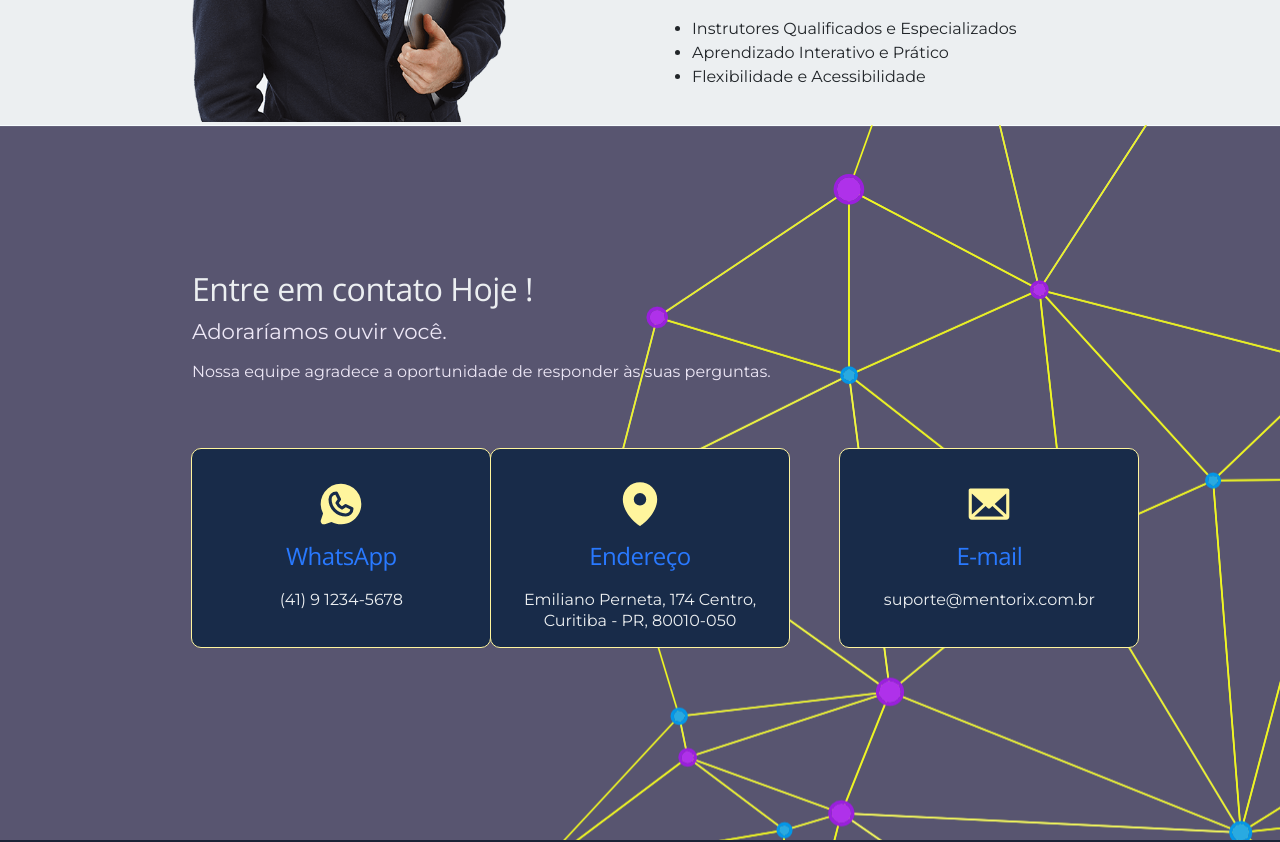
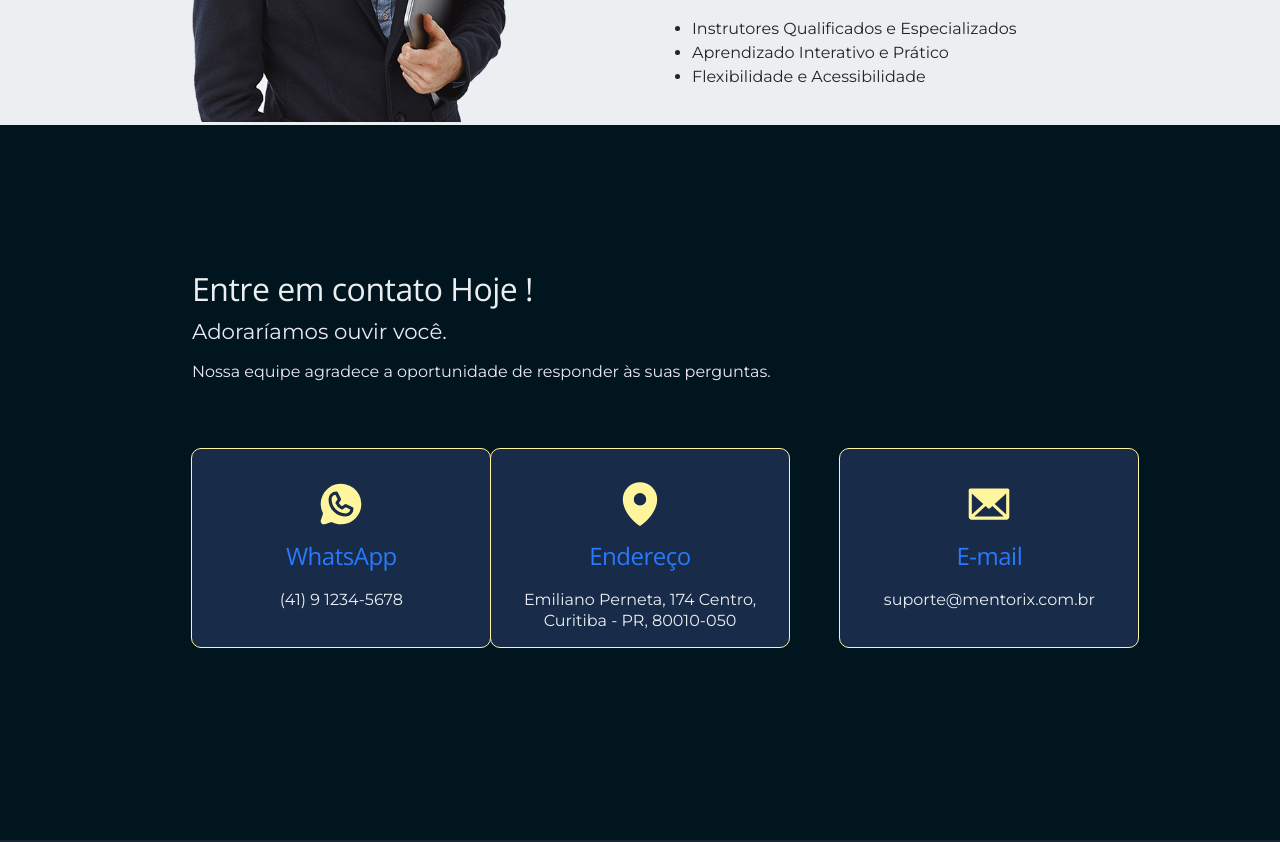
Before and after one commit to devtaw/react-frontend-mentorix, a React (Vite) app: page / in a window 1280 px wide. Shown: the part 1240-2082 px from the top of the page. Built offline with nearby package versions, Linux system fonts and the light colour scheme.

Commit message:
:lipstick: feat: Ajusta background da Section Contato

```diff
--- a/src/pages/Home/SectionContact/SectionContact.styled.js
+++ b/src/pages/Home/SectionContact/SectionContact.styled.js
@@ -14,7 +14,8 @@ export const ContactContainer = styled.div`
   display: flex;
   flex-direction: column;
   justify-content: center;
-  background-image: url("src/assets/img/section-contato1.png");
+  /* background-image: url("src/assets/img/section-contato1.png"); */
+  background-color: ${(p) => p.theme["background-dark"]};
   color: ${(p) => p.theme["secondary-50"]};
   padding: 80px;
 
```
